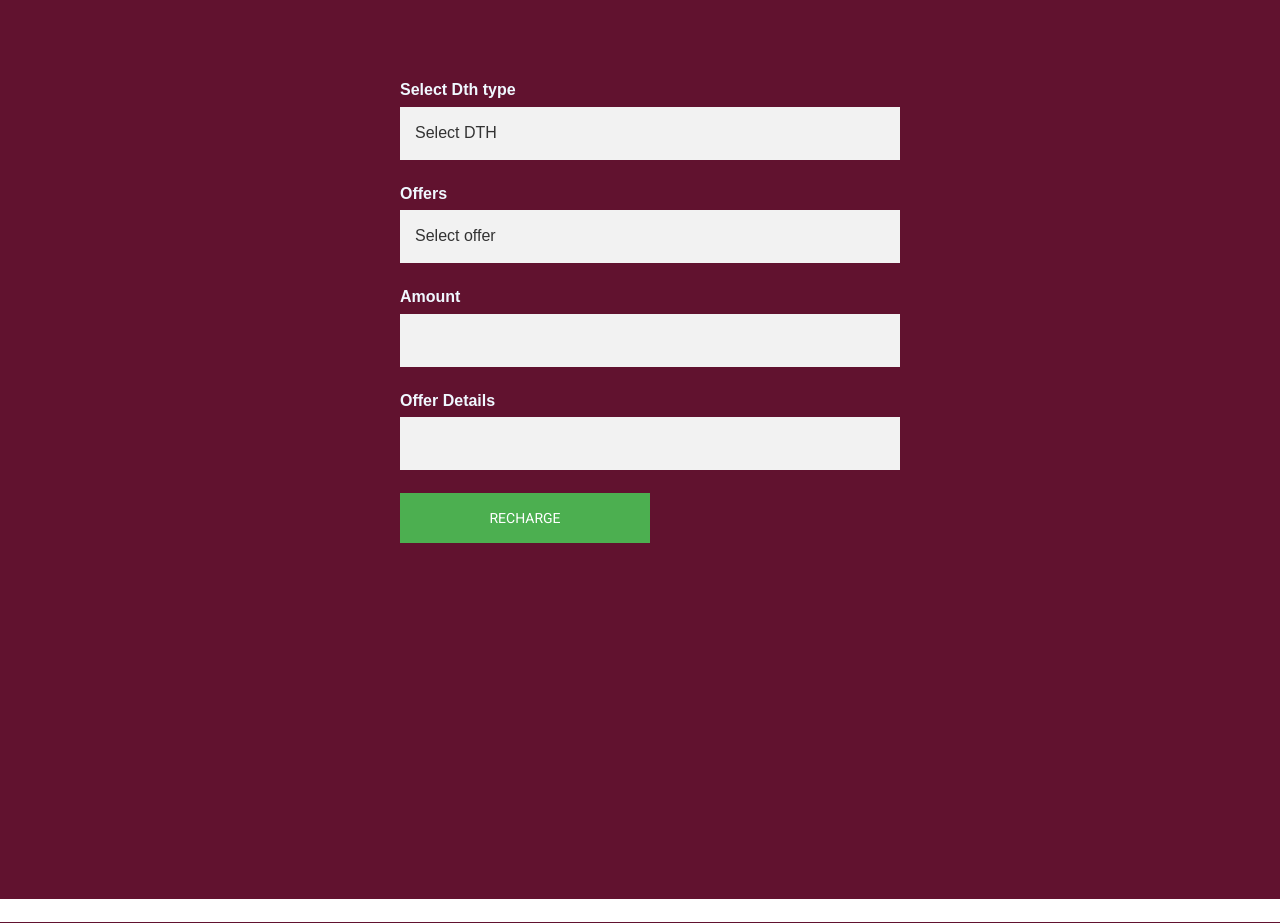
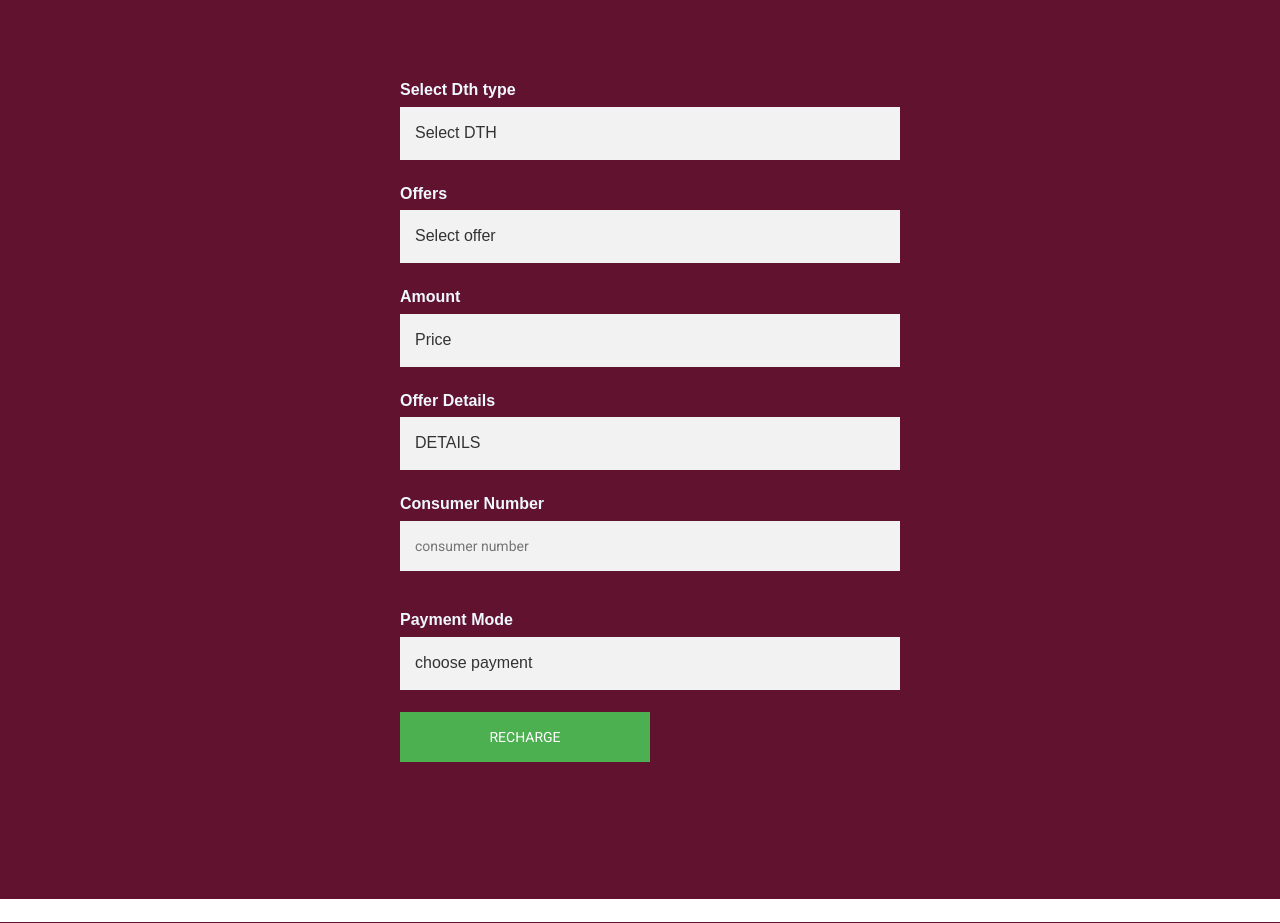
Before and after one commit to nikhilmathewfrancis98/Final-project---Web---Sem-3, a PHP site: page /usr_recharge.php in a window 1280 px wide. Shown: the part 121-1044 px from the top of the page. Run offline with PHP 8.4, Linux system fonts and the light colour scheme; data that the repository does not hold is empty; some libraries are stand-ins or nearby versions.

Commit message:
proper recharge

```diff
--- a/Final Project - web Sem 3/Phase 2/usr_recharge.php
+++ b/Final Project - web Sem 3/Phase 2/usr_recharge.php
@@ -60,6 +60,21 @@
       loadDish("offerdet",offer);
     });
   });
+
+  $(function () {
+        $("#payment").change(function () {
+            if ($(this).val() == "1") {
+                $("#upi").show();
+                $("#credit").hide();
+            } else if ($(this).val() == "2") {
+                $("#credit").show();
+                $("#upi").hide();
+            }else {
+                $("#upi").hide();
+                $("#credit").hide();
+            }
+        });
+    });
 </script>
   </head>
 <body>
@@ -148,7 +163,7 @@
         <div>
         <span></span><label for="amt" style="color: aliceblue;">Amount</label></span>
     <span> <select id="amt" name="amt">
-            <option value disabled>Price</option>
+            <option value disabled selected>Price</option>
         </select></span>
     </div>
     <br>
@@ -156,10 +171,33 @@
 
     <span></span><label for="Details" style="color: aliceblue;">Offer Details</label></span>
 <span> <select id="Details" name="Details"  style="text-overflow:ellipsis;white-space:nowrap;">
-        <option value disabled>DETAILS</option>
+        <option value disabled selected>DETAILS</option>
     </select></span>
 </div>
 <br>
+<div>
+        <span></span><label for="conid" style="color: aliceblue;">Consumer Number</label></span>
+    <span> <input type="text" placeholder="consumer number" id="conid" required/></span>
+    </div>
+    <br>
+    <div>
+
+    <span></span><label for="payment" style="color: aliceblue;">Payment Mode</label></span>
+<span> <select id="payment" name="payment">
+        <option value disabled selected>choose payment</option>
+        <option value="1">upi</option>
+        <option value="2">credit/debit card</option>
+    </select></span>
+</div>
+<br>
+<div id="credit" style="display: none">
+    <label for="txtcredit" style="color: aliceblue;">Credit/Debit card number</label>
+    <input type="text" id="txtcredit" />
+</div>
+<div id="upi" style="display: none">
+  <label for="txtupi" style="color: aliceblue;">UPI ID</label>
+    <input type="text" id="txtupi" />
+</div>
 
         <button type="submit" name="Recharge" value="Recharge">Recharge</button>
 
```
